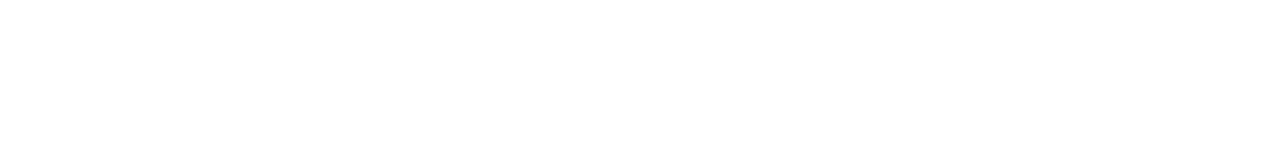
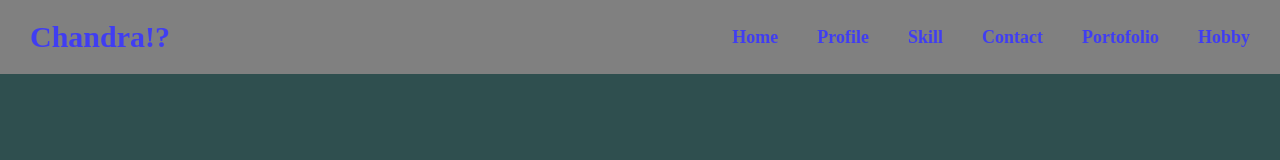
Before and after one commit to ComradeChandra/itw2023_project1_233040089, a plain HTML site: page index.html in a window 1280 px wide. Drawn offline with Linux system fonts and the light colour scheme.

Commit message:
progress

```diff
--- a/css/index.css
+++ b/css/index.css
@@ -0,0 +1,45 @@
+* {
+    margin: 0;
+    padding: 0;
+    box-sizing: border-box;
+    font-family: 'anaglyph' sans-serif;
+}
+
+body {
+    background: darkslategray;
+}
+
+.header {
+    position: fixed;
+    top: 0;
+    left: 0;
+    width: 100%;
+    padding: 20px 30px;
+    background: gray;
+    display: flex;
+    justify-content: space-between;
+    align-items: center;
+    z-index: 100;
+}
+
+.logo {
+    font-size: 30px;
+    color: #403df2;
+    text-decoration: none;
+    font-weight: 800;
+}
+
+.navbar a {
+    font-size: 18px;
+    text-decoration: none;
+    color: #403df2;
+    font-weight: 550;
+    margin-left: 35px;
+    transition: 2s;
+}
+
+.navbar a:hover,
+.navbar a:active {
+    color: white;
+
+}
--- a/index.html
+++ b/index.html
@@ -8,6 +8,19 @@
     <link rel="stylesheet" href="css/index.css">
 </head>
 
+<header class="header">
+    <a href="" class="logo">Chandra!?</a>
+
+    <nav class="navbar">
+        <a href="#" class="active">Home</a>
+        <a href="#" class="active">Profile</a>
+        <a href="#">Skill</a>
+        <a href="#">Contact</a>
+        <a href="#">Portofolio</a>
+        <a href="#">Hobby</a>
+    </nav>
+</header>
+
 <body>
 
 </body>
```
